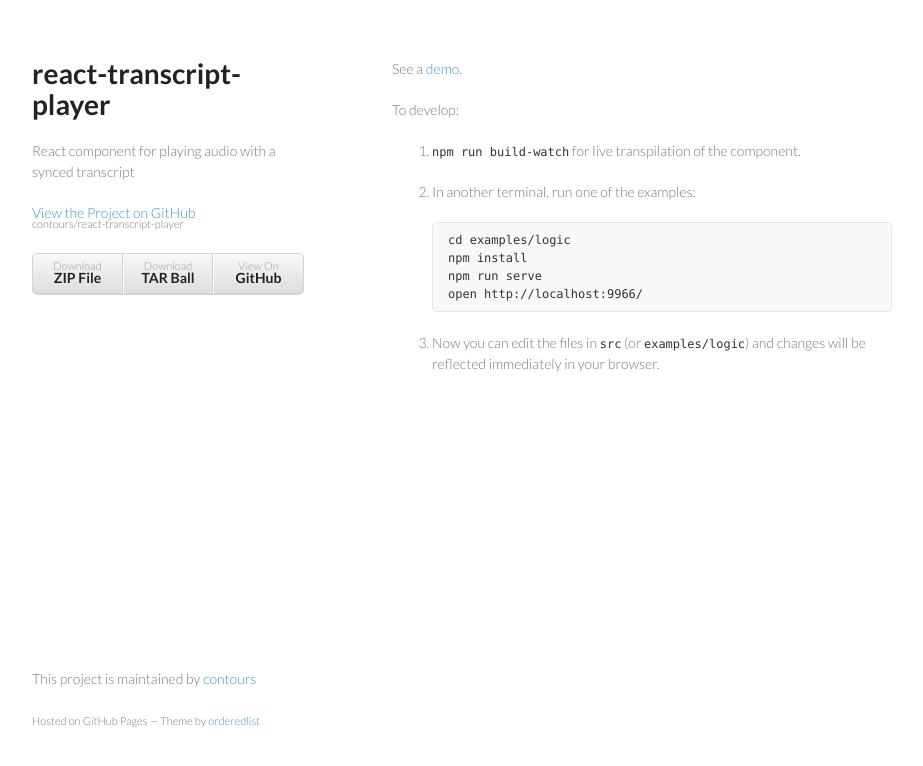
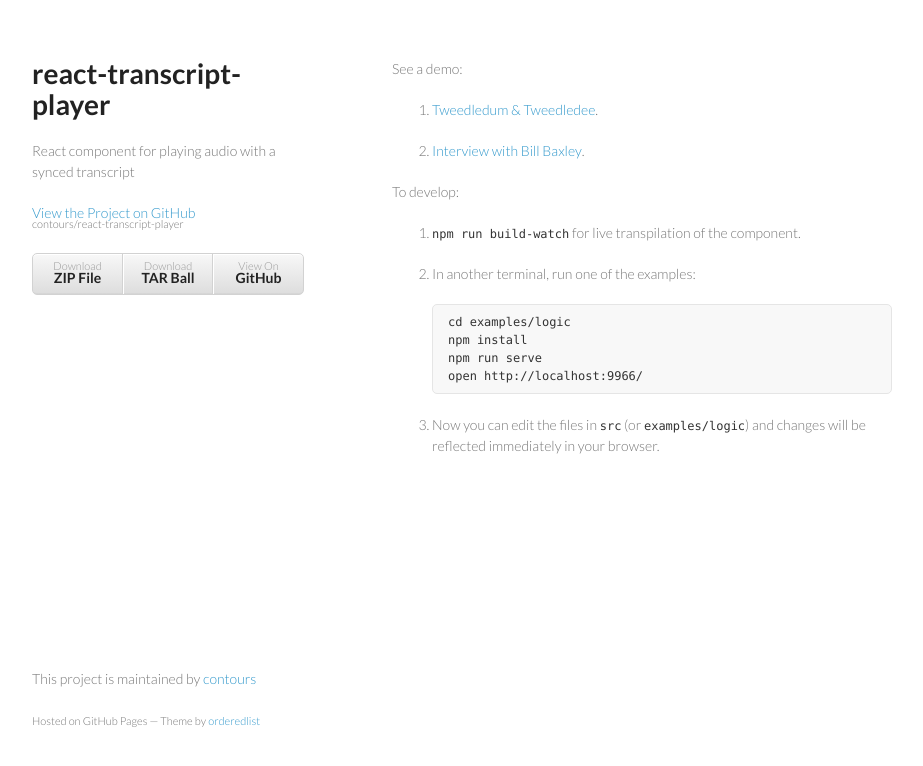
Before and after one commit to contours/react-transcript-player, a plain HTML site: page index.html in a window 1280 px wide. Shown: the whole page, without its empty margins (178-1101 px from the left). Drawn offline with Linux system fonts and the light colour scheme.

Commit message:
Add link to new demo.

```diff
--- a/index.html
+++ b/index.html
@@ -28,7 +28,11 @@
         </ul>
       </header>
       <section>
-        <p>See a <a href="examples/logic/">demo</a>.</p>
+        <p>See a demo:</p>
+        <ol>
+          <li><p><a href="examples/logic/">Tweedledum &amp; Tweedledee</a>.</p></li>
+          <li><p><a href="examples/baxley/">Interview with Bill Baxley</a>.</p></li>
+        </ol>
         <p>To develop:</p>
 
 <ol>
```
